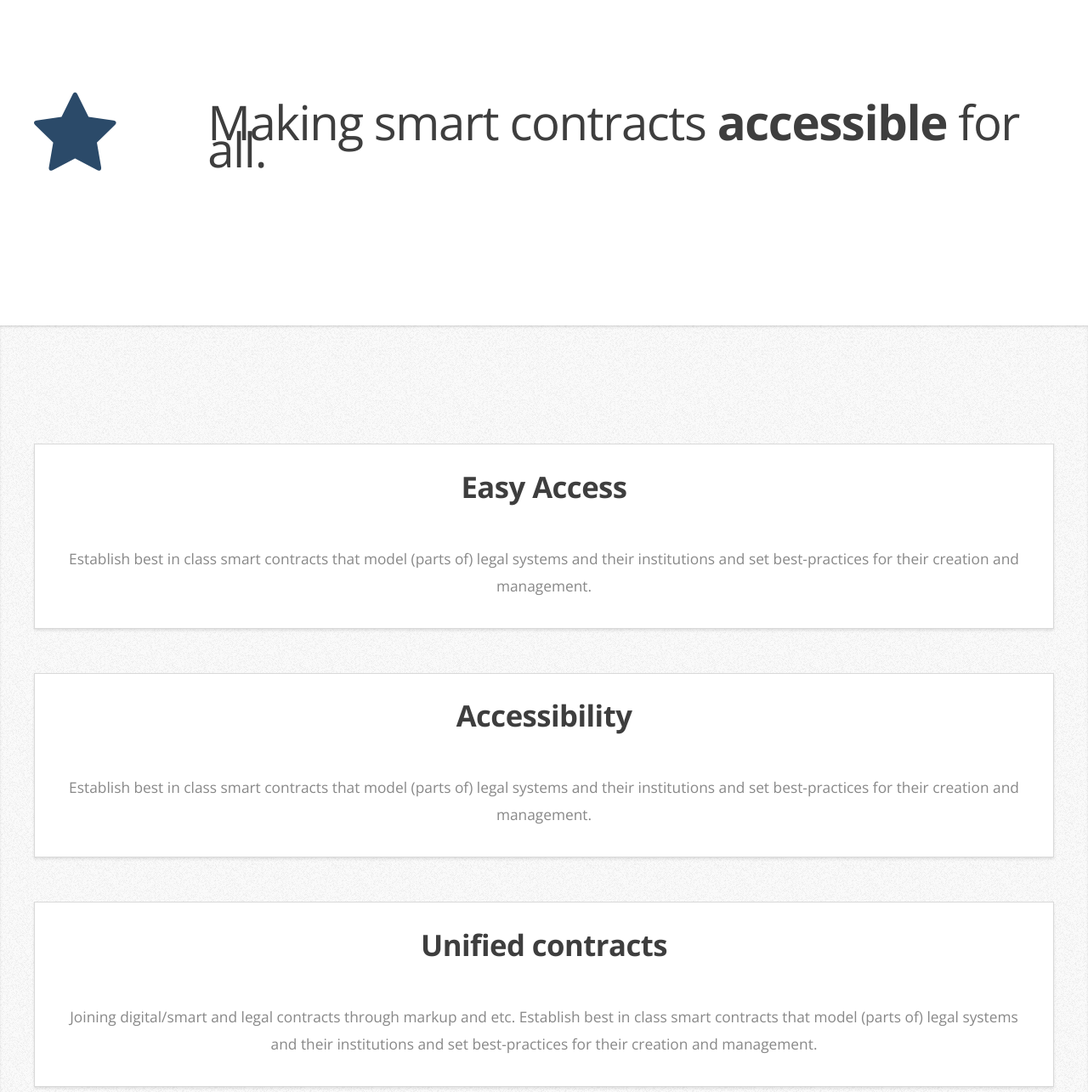
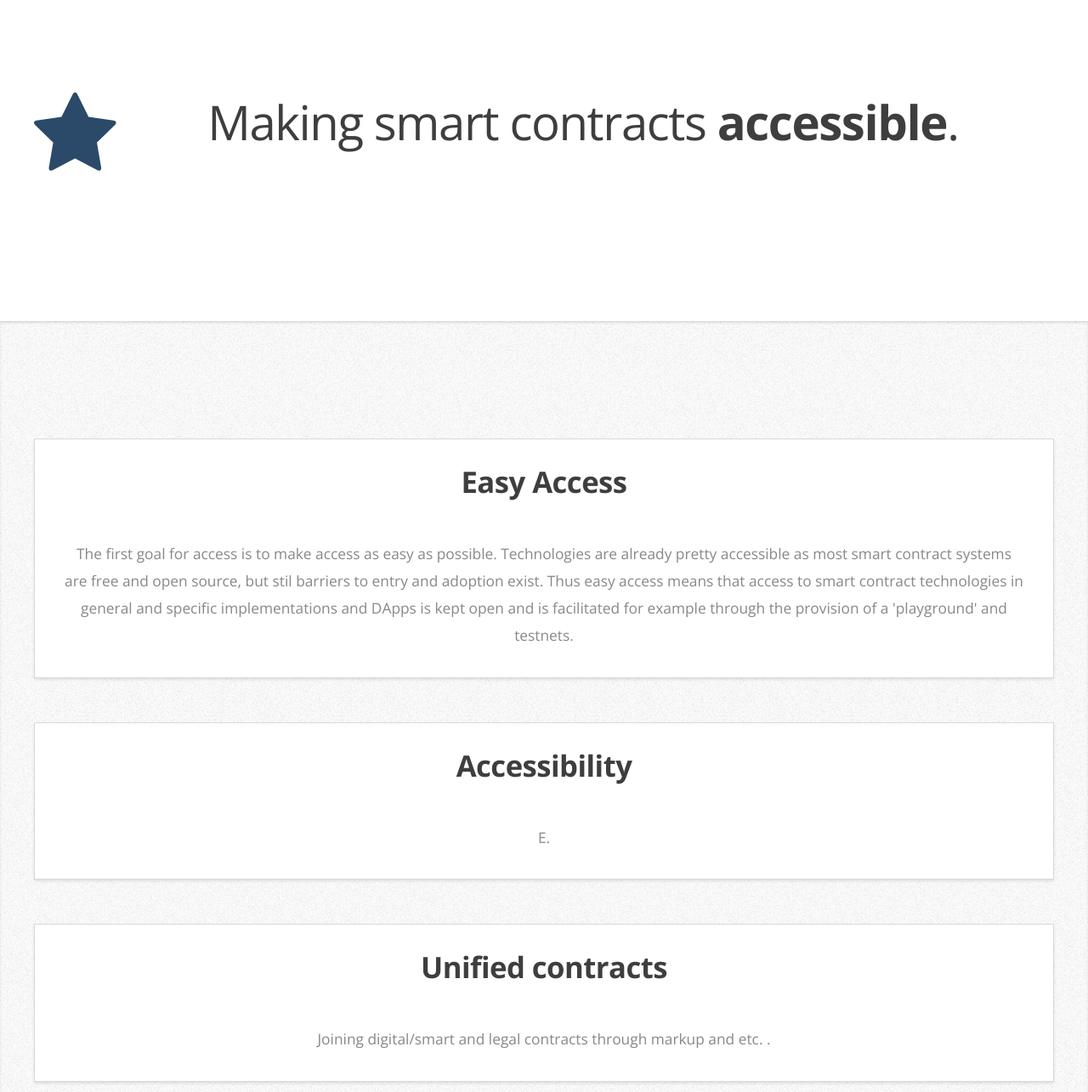
Before and after one commit to step21/bitrights_web, a plain HTML site: page access.html in a window 1280 px wide. Shown: the part 100-1385 px from the top of the page at 85% size. Drawn offline with nearby package versions, Linux system fonts and the light colour scheme.

Commit message:
copytext for access.html and removed 3td box

```diff
--- a/access.html
+++ b/access.html
@@ -46,7 +46,7 @@
 						</div>
 						<div class="10u">
 							<header>
-								<h1>Making smart contracts <strong>accessible</strong> for all.</h1>
+								<h1>Making smart contracts <strong>accessible</strong>.</h1>
 							</header>
 
 						</div>
@@ -59,15 +59,15 @@
 					<div class="12u">
 						<section class="box">
 						<header><h2>Easy Access</h2></header>
-									<p>Establish best in class smart contracts that model (parts of) legal systems and their institutions and set best-practices for their creation and management.</p>
+									<p>The first goal for access is to make access as easy as possible. Technologies are already pretty accessible as most smart contract systems are free and open source, but stil barriers to entry and adoption exist. Thus easy access means that access to smart contract technologies in general and specific implementations and DApps is kept open and is facilitated for example through the provision of a 'playground' and testnets.</p>
 								</section>
 						<section class="box">
 						<header><h2>Accessibility</h2></header>
-									<p>Establish best in class smart contracts that model (parts of) legal systems and their institutions and set best-practices for their creation and management.</p>
+									<p>E.</p>
 								</section>
 						<section class="box">
 						<header><h2>Unified contracts</h2></header>
-									<p>Joining digital/smart and legal contracts through markup and etc. Establish best in class smart contracts that model (parts of) legal systems and their institutions and set best-practices for their creation and management.</p>
+									<p>Joining digital/smart and legal contracts through markup and etc. .</p>
 								</section>
 					</div>
 					</article>
```
